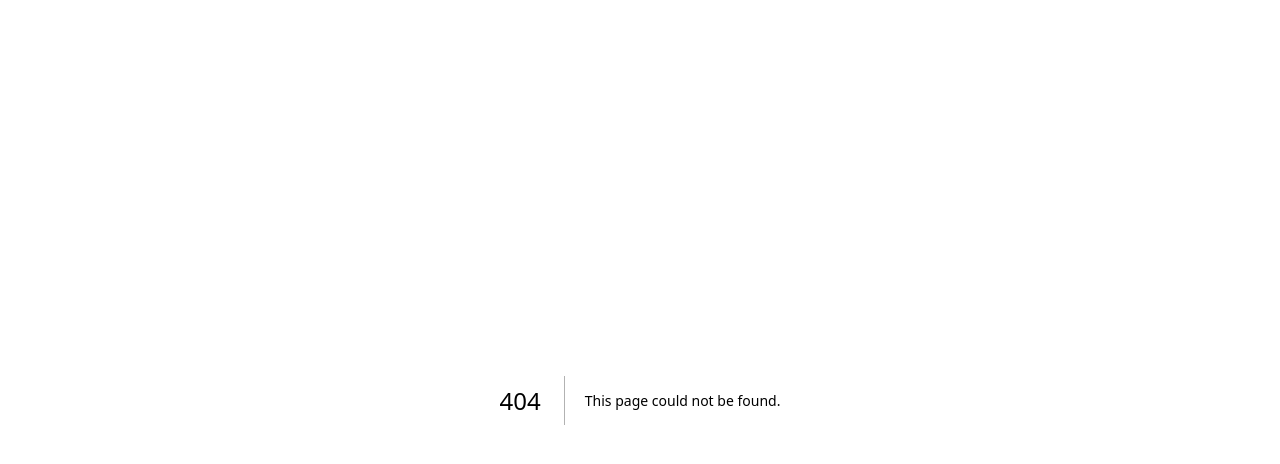
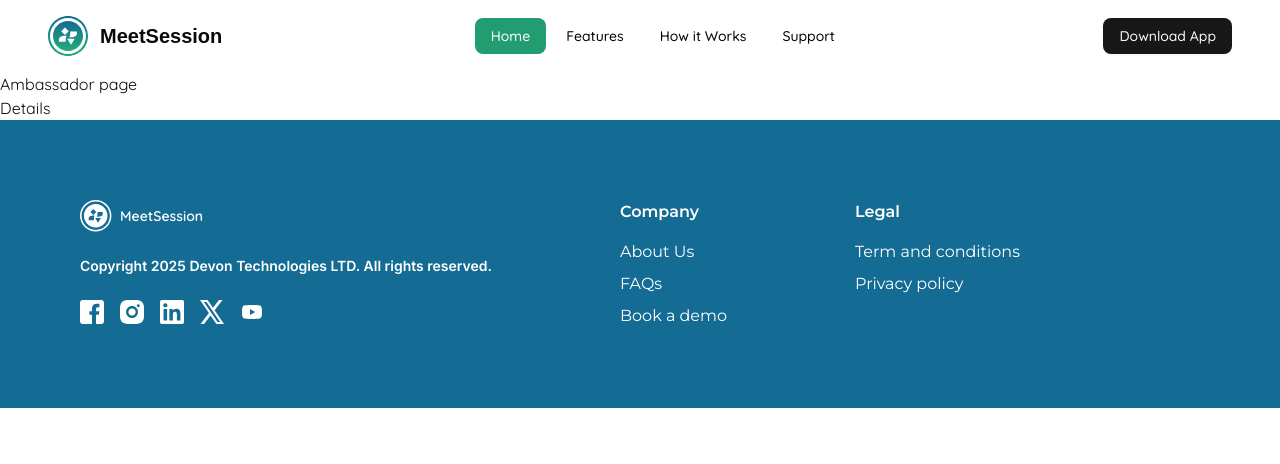
Before and after one commit to Devon-Technologies-LTD/meetsession-website, a Next.js app: page /ambassador in a window 1280 px wide. Before the commit this address had no page. Shown: the top 464 px of the page. Built offline with nearby package versions, Linux system fonts and the light colour scheme; a web font is replaced by a local one.

Commit message:
feat: create page for ambassador program

```diff
--- /dev/null
+++ b/src/app/(base)/ambassador/page.tsx
@@ -0,0 +1,8 @@
+export default function Page() {
+  return (
+    <div>
+      <p>Ambassador page</p>
+      <p>Details</p>
+    </div>
+  );
+}
```
